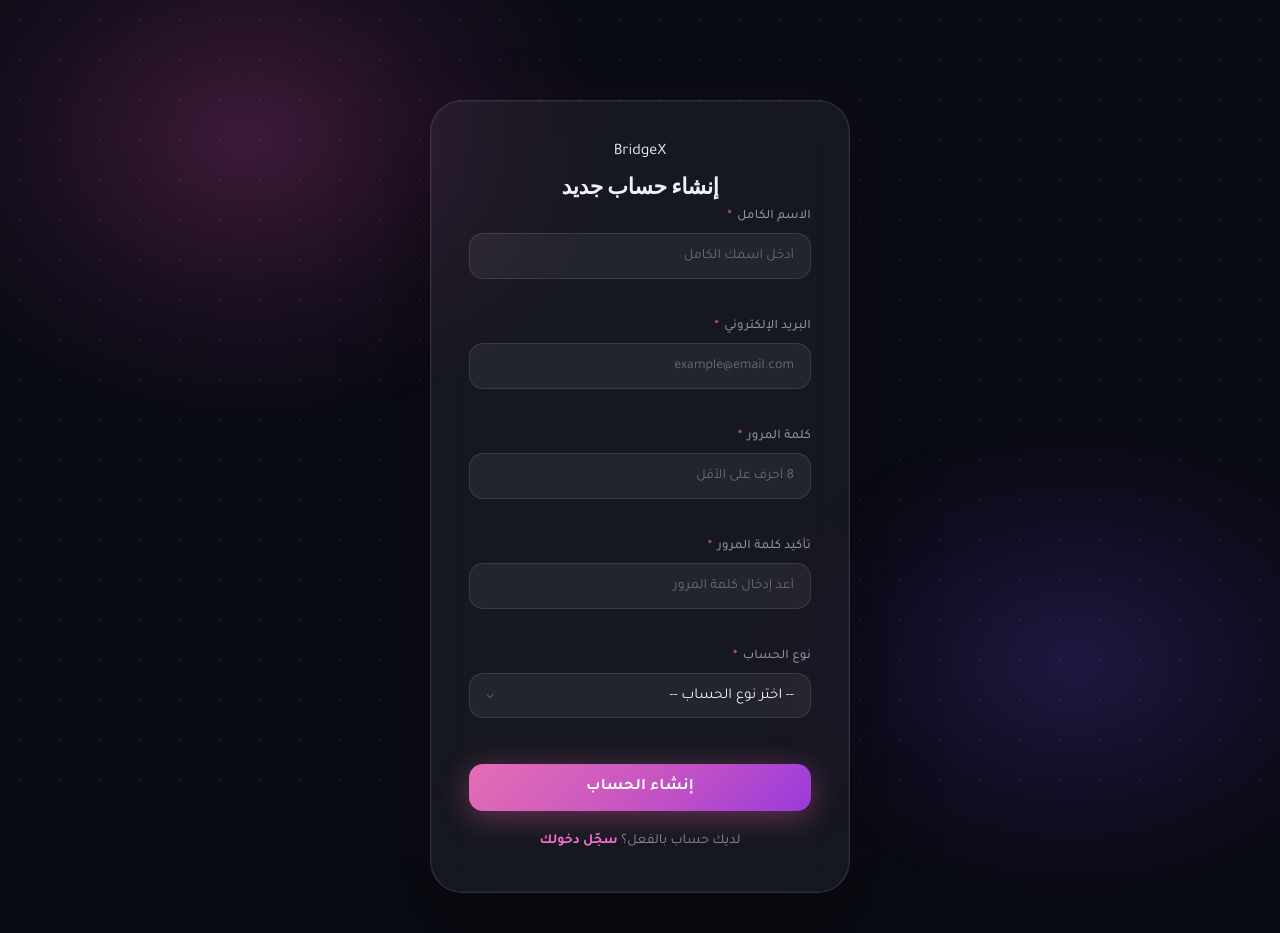
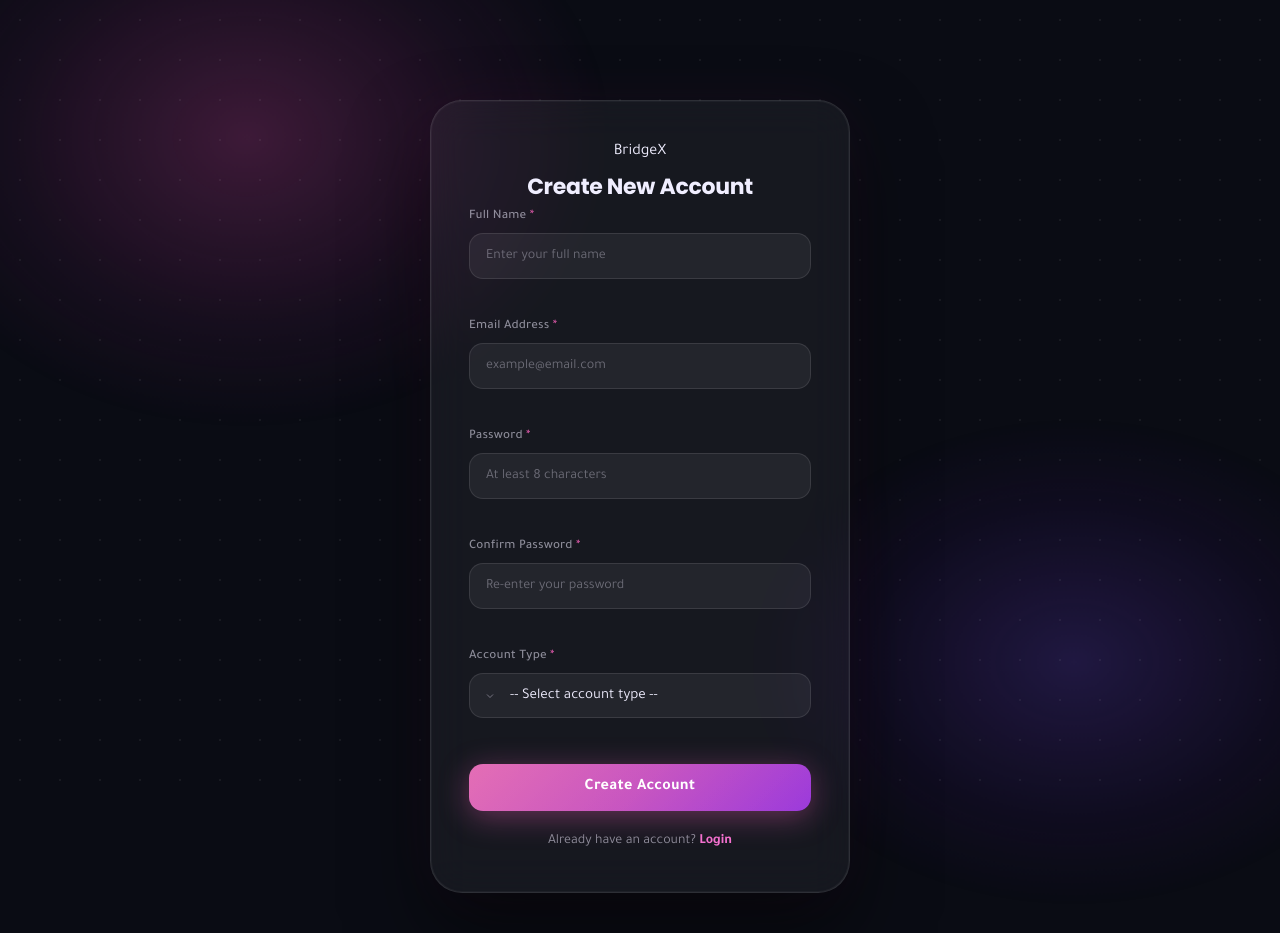
Before and after one commit to reemas999888-commits/bridgex_wep_platform, a PHP site: page /register.php in a window 1280 px wide. Run offline with PHP 8.4, Linux system fonts and the light colour scheme.

Commit message:
modifying the language

```diff
--- a/register.php
+++ b/register.php
@@ -1,6 +1,6 @@
 <?php
 // register.php
-// BridgeX Platform — صفحة التسجيل
+// BridgeX Platform — Registration Page
 // Created by: Nora
 // Compatible with PHP 5.6+
 
@@ -21,17 +21,17 @@ if ($_SERVER['REQUEST_METHOD'] === 'POST') {
     $role     = isset($_POST['role'])     ? trim($_POST['role'])     : '';
 
     if (empty($name) || empty($email) || empty($password) || empty($role)) {
-        $error = 'يرجى تعبئة جميع الحقول المطلوبة.';
+        $error = 'Please fill in all required fields.';
     } elseif (!filter_var($email, FILTER_VALIDATE_EMAIL)) {
-        $error = 'صيغة البريد الإلكتروني غير صحيحة.';
+        $error = 'Invalid email format.';
     } elseif (strlen($password) < 8) {
-        $error = 'كلمة المرور يجب أن تكون 8 أحرف على الأقل.';
+        $error = 'Password must be at least 8 characters.';
     } elseif ($password !== $confirm) {
-        $error = 'كلمة المرور وتأكيدها غير متطابقتين.';
+        $error = 'Password and confirmation do not match.';
     } else {
         $result = registerUser($name, $email, $password, $role);
         if ($result['success']) {
-            $success = 'تم إنشاء الحساب بنجاح! يمكنك <a href="login.php">تسجيل الدخول</a> الآن.';
+            $success = 'Account created successfully! You can <a href="login.php">login</a> now.';
         } else {
             $error = $result['error'];
         }
@@ -43,11 +43,11 @@ $old_email = isset($_POST['email']) ? htmlspecialchars($_POST['email']) : '';
 $old_role  = isset($_POST['role'])  ? $_POST['role']                    : '';
 ?>
 <!DOCTYPE html>
-<html lang="ar" dir="rtl">
+<html lang="en" dir="ltr">
 <head>
     <meta charset="UTF-8">
     <meta name="viewport" content="width=device-width, initial-scale=1.0">
-    <title>إنشاء حساب — BridgeX</title>
+    <title>Create Account — BridgeX</title>
     <link rel="stylesheet" href="assets/css/auth.css">
 </head>
 <body>
@@ -58,7 +58,7 @@ $old_role  = isset($_POST['role'])  ? $_POST['role']                    : '';
         <div class="auth-logo">
             <span class="logo-bridge">Bridge</span><span class="logo-x">X</span>
         </div>
-        <h2 class="auth-title">إنشاء حساب جديد</h2>
+        <h2 class="auth-title">Create New Account</h2>
 
         <?php if ($error): ?>
             <div class="alert alert-error"><?php echo htmlspecialchars($error); ?></div>
@@ -71,15 +71,15 @@ $old_role  = isset($_POST['role'])  ? $_POST['role']                    : '';
         <form id="registerForm" method="POST" action="register.php" novalidate>
 
             <div class="form-group">
-                <label for="name">الاسم الكامل <span class="required">*</span></label>
+                <label for="name">Full Name <span class="required">*</span></label>
                 <input type="text" id="name" name="name"
                        value="<?php echo $old_name; ?>"
-                       placeholder="أدخل اسمك الكامل" required>
+                       placeholder="Enter your full name" required>
                 <span class="field-error" id="nameError"></span>
             </div>
 
             <div class="form-group">
-                <label for="email">البريد الإلكتروني <span class="required">*</span></label>
+                <label for="email">Email Address <span class="required">*</span></label>
                 <input type="email" id="email" name="email"
                        value="<?php echo $old_email; ?>"
                        placeholder="example@email.com" required>
@@ -87,35 +87,35 @@ $old_role  = isset($_POST['role'])  ? $_POST['role']                    : '';
             </div>
 
             <div class="form-group">
-                <label for="password">كلمة المرور <span class="required">*</span></label>
+                <label for="password">Password <span class="required">*</span></label>
                 <input type="password" id="password" name="password"
-                       placeholder="8 أحرف على الأقل" required>
+                       placeholder="At least 8 characters" required>
                 <span class="field-error" id="passwordError"></span>
             </div>
 
             <div class="form-group">
-                <label for="confirm">تأكيد كلمة المرور <span class="required">*</span></label>
+                <label for="confirm">Confirm Password <span class="required">*</span></label>
                 <input type="password" id="confirm" name="confirm"
-                       placeholder="أعد إدخال كلمة المرور" required>
+                       placeholder="Re-enter your password" required>
                 <span class="field-error" id="confirmError"></span>
             </div>
 
             <div class="form-group">
-                <label for="role">نوع الحساب <span class="required">*</span></label>
+                <label for="role">Account Type <span class="required">*</span></label>
                 <select id="role" name="role" required>
-                    <option value="">-- اختر نوع الحساب --</option>
-                    <option value="client"    <?php echo ($old_role === 'client')    ? 'selected' : ''; ?>>عميل (Client)</option>
-                    <option value="developer" <?php echo ($old_role === 'developer') ? 'selected' : ''; ?>>مطور (Developer)</option>
+                    <option value="">-- Select account type --</option>
+                    <option value="client"    <?php echo ($old_role === 'client')    ? 'selected' : ''; ?>>Client</option>
+                    <option value="developer" <?php echo ($old_role === 'developer') ? 'selected' : ''; ?>>Developer</option>
                 </select>
                 <span class="field-error" id="roleError"></span>
             </div>
 
-            <button type="submit" class="btn-auth">إنشاء الحساب</button>
+            <button type="submit" class="btn-auth">Create Account</button>
 
         </form>
 
         <p class="auth-switch">
-            لديك حساب بالفعل؟ <a href="login.php">سجّل دخولك</a>
+            Already have an account? <a href="login.php">Login</a>
         </p>
 
     </div>
@@ -136,28 +136,28 @@ $old_role  = isset($_POST['role'])  ? $_POST['role']                    : '';
         var role     = document.getElementById('role').value;
 
         if (name.length < 3) {
-            document.getElementById('nameError').textContent = 'الاسم يجب أن يكون 3 أحرف على الأقل.';
+            document.getElementById('nameError').textContent = 'Name must be at least 3 characters.';
             valid = false;
         }
 
         var emailRegex = /^[^\s@]+@[^\s@]+\.[^\s@]+$/;
         if (!emailRegex.test(email)) {
-            document.getElementById('emailError').textContent = 'صيغة البريد الإلكتروني غير صحيحة.';
+            document.getElementById('emailError').textContent = 'Invalid email format.';
             valid = false;
         }
 
         if (password.length < 8) {
-            document.getElementById('passwordError').textContent = 'كلمة المرور يجب أن تكون 8 أحرف على الأقل.';
+            document.getElementById('passwordError').textContent = 'Password must be at least 8 characters.';
             valid = false;
         }
 
         if (password !== confirm) {
-            document.getElementById('confirmError').textContent = 'كلمتا المرور غير متطابقتين.';
+            document.getElementById('confirmError').textContent = 'Passwords do not match.';
             valid = false;
         }
 
         if (!role) {
-            document.getElementById('roleError').textContent = 'يرجى اختيار نوع الحساب.';
+            document.getElementById('roleError').textContent = 'Please select an account type.';
             valid = false;
         }
 
```
Also changed, not shown: login.php (+13 -13 lines).
